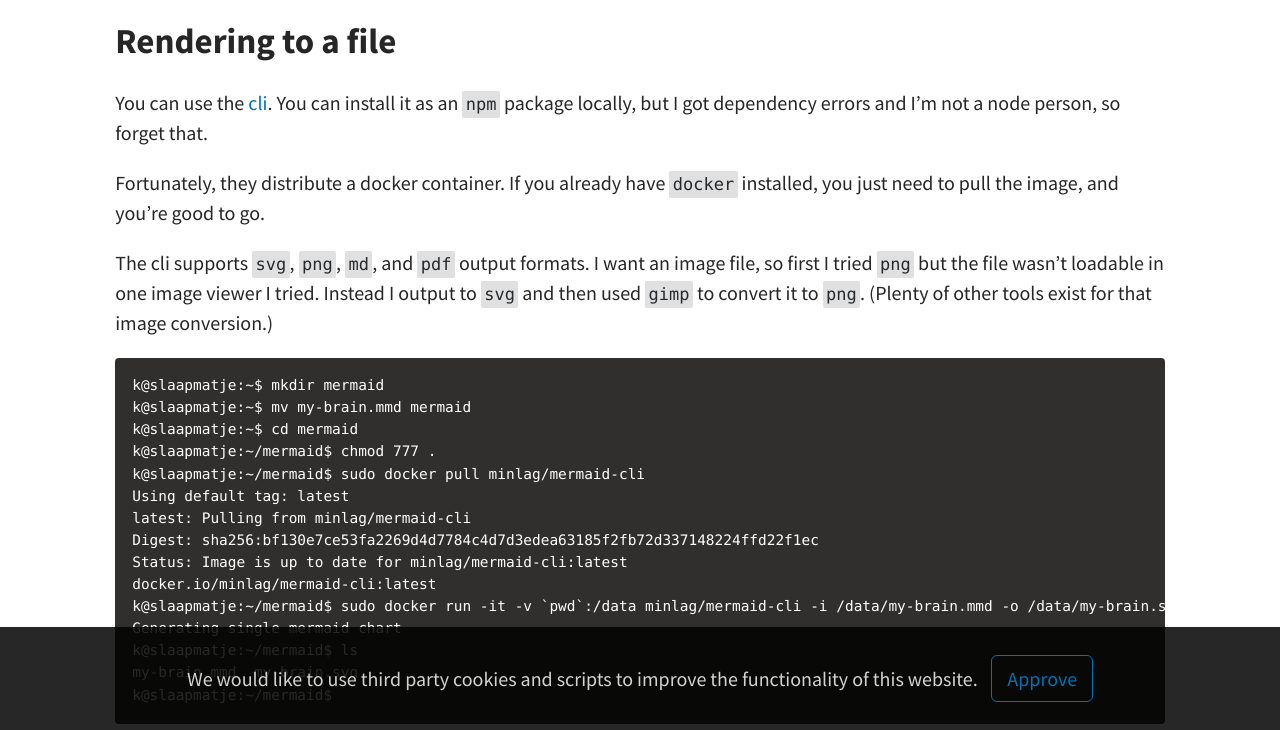
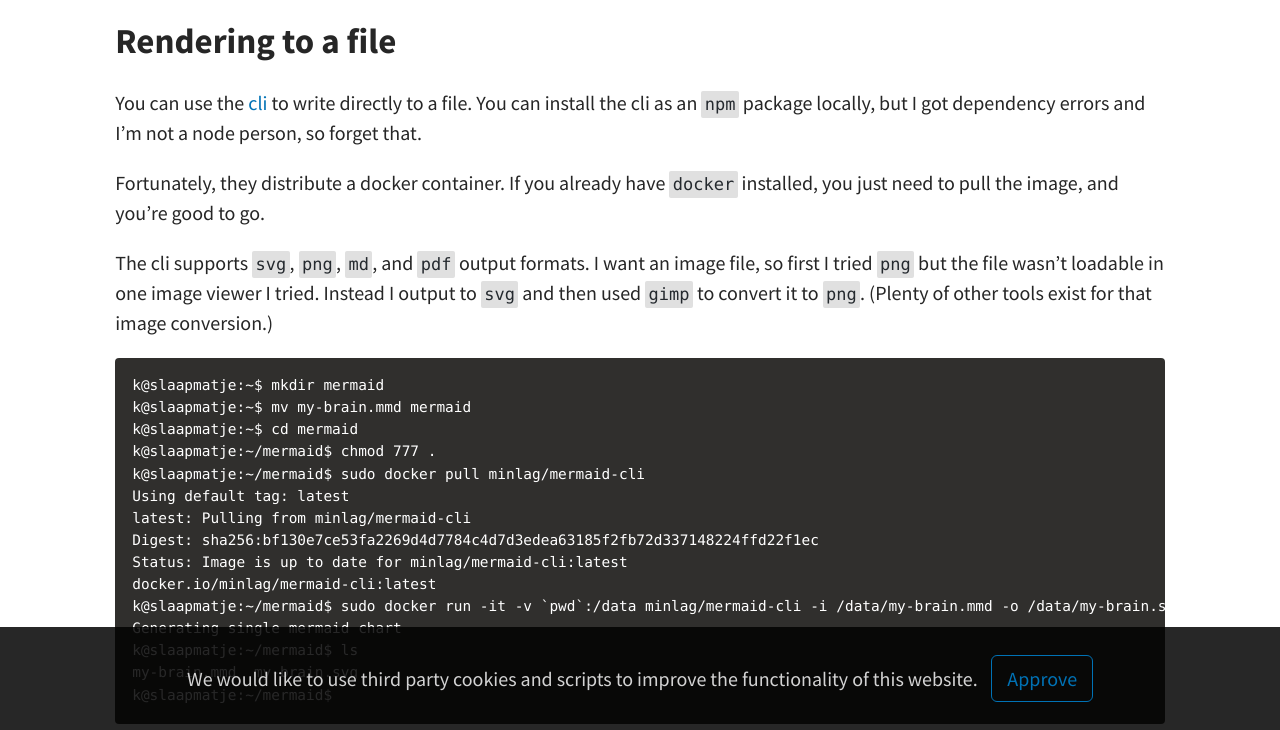
Before and after one commit to kbruner/productionwithscissors, a Jekyll site: the page built from _posts/2022-08-30-mermaid-markdown.md, in a window 1280 px wide and 900 px high, scrolled down 1827 px, cut to the strip 170-900 px from the top of the window. Built offline with Jekyll 4.4.1, drawn with Linux system fonts in a browser that asks for light colours.

Commit message:
fix weird sentence

```diff
--- a/_posts/2022-08-30-mermaid-markdown.md
+++ b/_posts/2022-08-30-mermaid-markdown.md
@@ -107,9 +107,9 @@
 
 ## Rendering to a file
 
-You can use the [cli](https://github.com/mermaid-js/mermaid-cli). You can
-install it as an `npm` package locally, but I got dependency errors and I'm
-not a node person, so forget that.
+You can use the [cli](https://github.com/mermaid-js/mermaid-cli) to write
+directly to a file. You can install the cli as an `npm` package locally, but
+I got dependency errors and I'm not a node person, so forget that.
 
 Fortunately, they distribute a docker container. If you already have `docker`
 installed, you just need to pull the image, and you're good to go.
```
